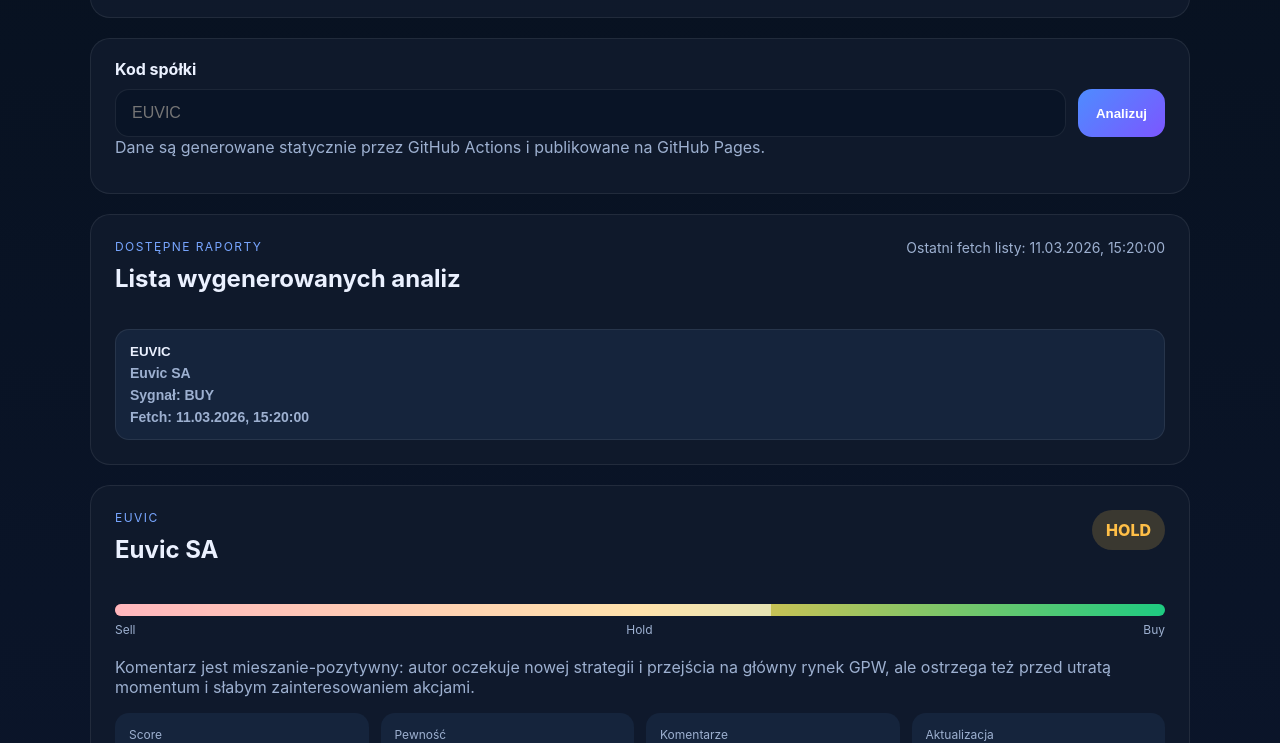
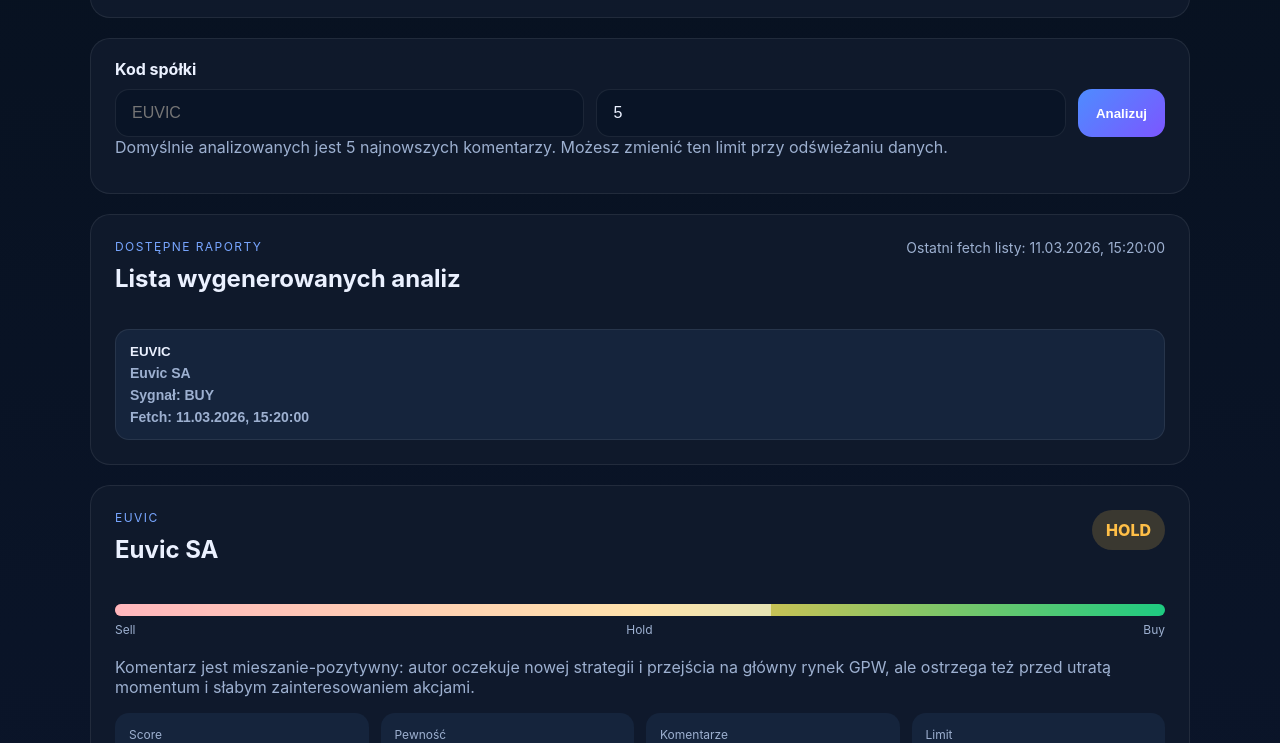
Before and after one commit to 110kc3/bankier-street-bets, a website: page index.html in a window 1280 px wide. Shown: the part 209-952 px from the top of the page. Drawn offline with Linux system fonts and the light colour scheme.

Commit message:
feat: add comment limit input and summary metadata

```diff
--- a/index.html
+++ b/index.html
@@ -26,11 +26,12 @@
           <label for="symbol-input">Kod spółki</label>
           <div class="search-row">
             <input id="symbol-input" name="symbol" placeholder="EUVIC" maxlength="12" />
+            <input id="comment-limit-input" name="commentLimit" type="number" min="1" max="20" value="5" />
             <button type="submit">Analizuj</button>
           </div>
         </form>
         <p class="hint">
-          Dane są generowane statycznie przez GitHub Actions i publikowane na GitHub Pages.
+          Domyślnie analizowanych jest 5 najnowszych komentarzy. Możesz zmienić ten limit przy odświeżaniu danych.
         </p>
       </section>
 
@@ -76,6 +77,7 @@
             <div><dt>Score</dt><dd class="score"></dd></div>
             <div><dt>Pewność</dt><dd class="confidence"></dd></div>
             <div><dt>Komentarze</dt><dd class="comment-count"></dd></div>
+            <div><dt>Limit</dt><dd class="comment-limit"></dd></div>
             <div><dt>Aktualizacja</dt><dd class="updated-at"></dd></div>
           </dl>
           <div class="links">
```
